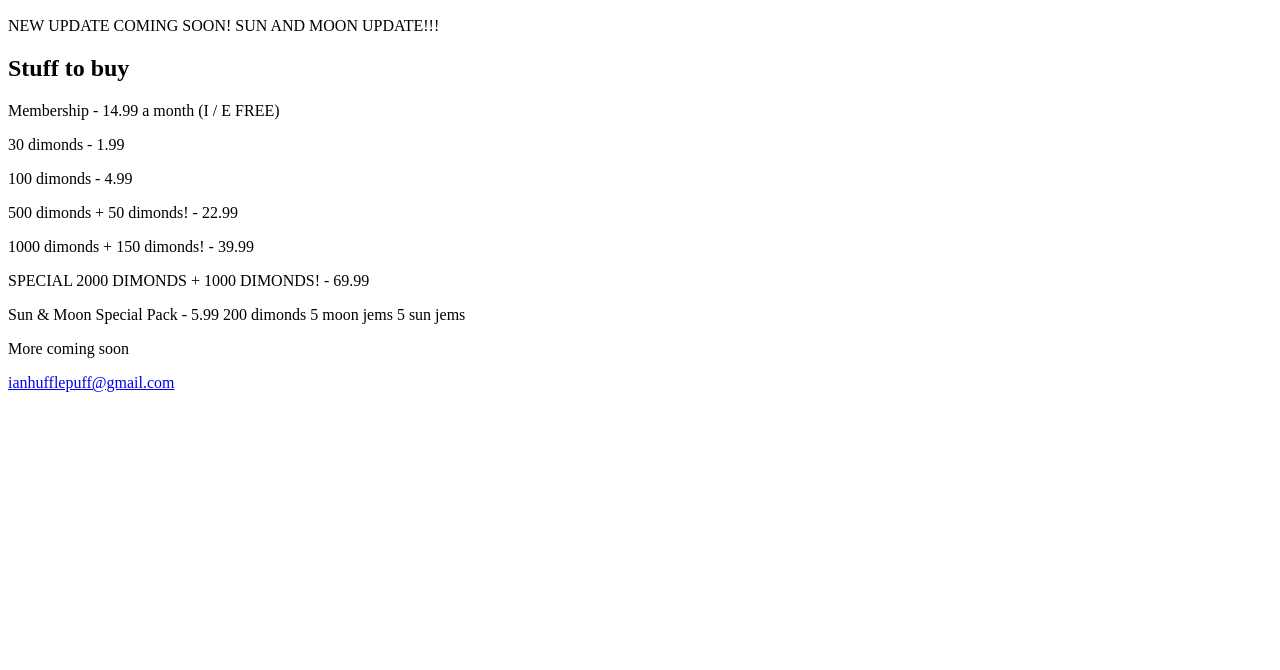
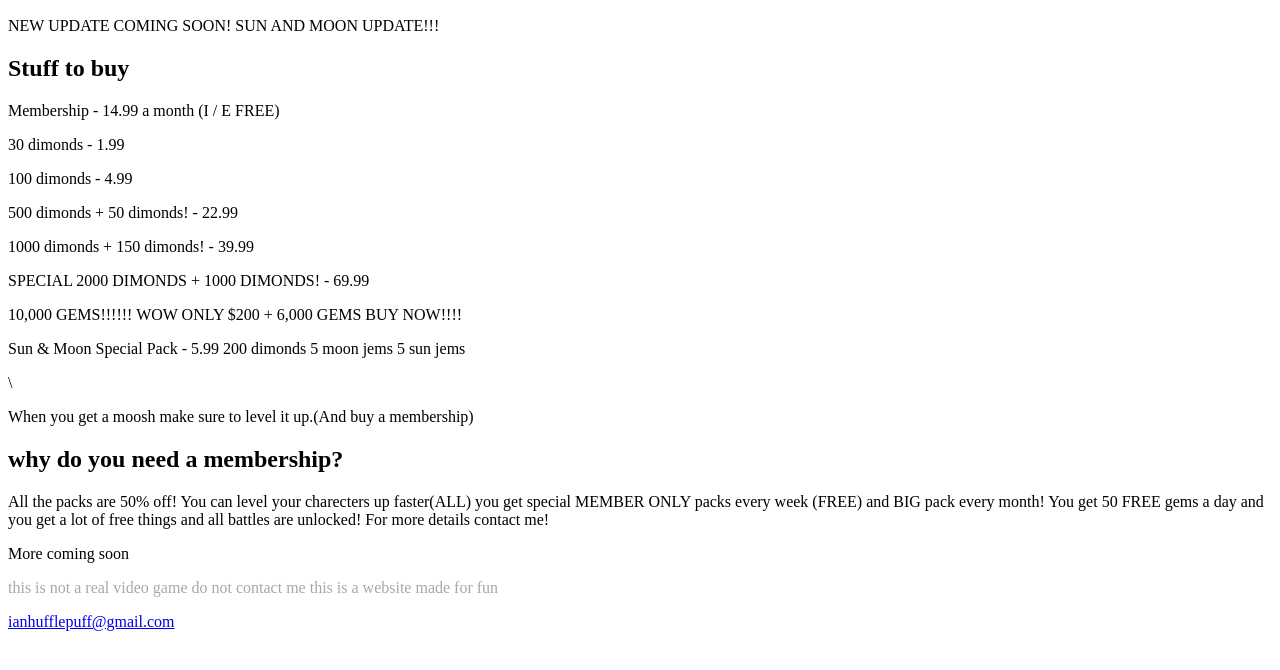
Before and after one commit to Space-drago/Space-drago.github.doe-and-ash-battles.io, a plain HTML site: page index.html in a window 1280 px wide. Shown: the part 96-766 px from the top of the page. Drawn offline with Linux system fonts and the light colour scheme.

Commit message:
Update index.html

```diff
--- a/index.html
+++ b/index.html
@@ -8,10 +8,20 @@
 <p>500 dimonds + 50 dimonds! - 22.99</p>
 <p>1000 dimonds + 150 dimonds! - 39.99</p>
 <p>SPECIAL 2000 DIMONDS + 1000 DIMONDS! - 69.99</p>
-<p>Sun & Moon Special Pack - 5.99 200 dimonds 5 moon jems 5 sun jems</p>
+<p>10,000 GEMS!!!!!! WOW ONLY $200 + 6,000 GEMS BUY NOW!!!!</p>
+<p>Sun & Moon Special Pack - 5.99 200 dimonds 5 moon jems 5 sun jems</p>\
+<p>When you get a moosh make sure to level it up.(And buy a membership)</p>
+<h2>why do you need a membership?</h2>
+<p>All the packs are 50% off!  You can level your charecters up faster(ALL) you get special MEMBER ONLY packs every
+week (FREE) and BIG pack every month! You get 50 FREE gems a day and you get a lot of free things and all battles are unlocked! For more details contact me!</p>
 <p>More coming soon</p>
+<p id="DETAILS"> this is not a real video game do not contact me this is a website made for fun</p>
 <a href="https://mail.google.com/mail/u/0/#inbox?compose=CllgCJqVwsKdHWSLhLLcnRntdvkKTmfLtbXhBbCCHDSPhsHrhMmnHCdQtPBQhRdvKZgdVFXGgsB">ianhufflepuff@gmail.com</a>
 <style>
+#details{
+	opacity:34%;
+	}
+
   h1{
   font-family:arial;
   h2{
@@ -19,4 +29,5 @@
 	p{
 		font-family:arial;
 	}
+
 </style>
```
